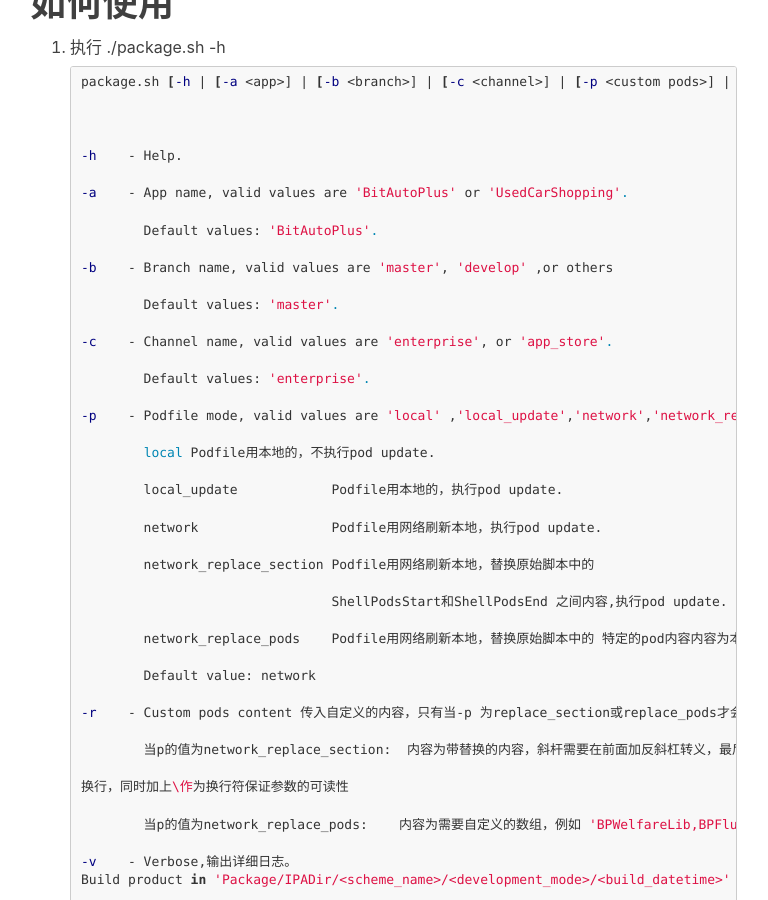
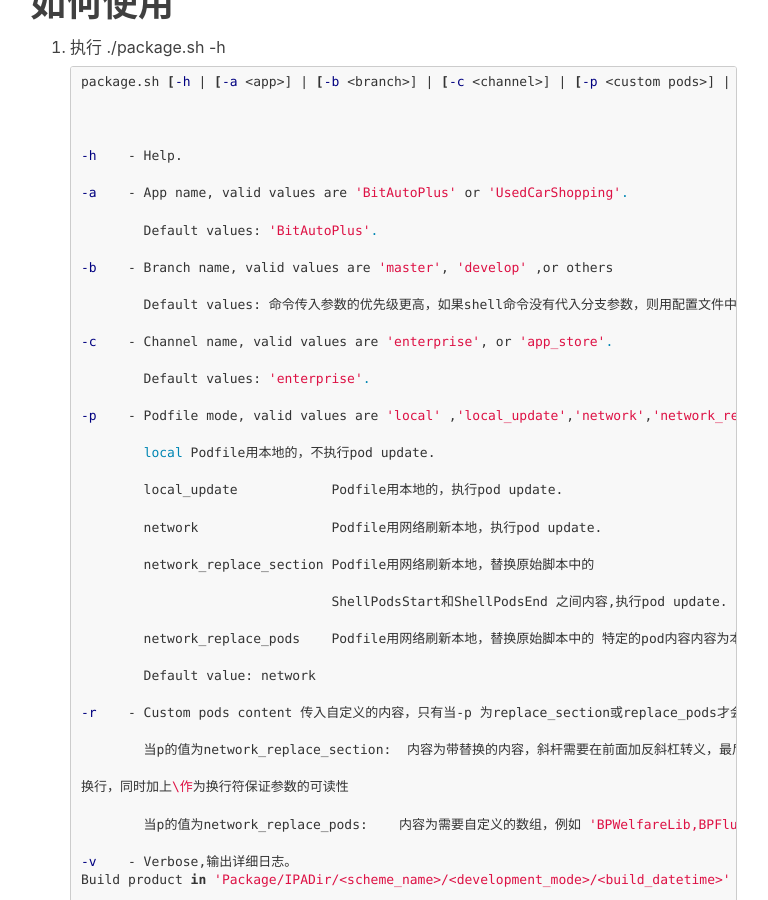
Before and after one commit to toolazytoname/toolazytoname.github.io, a Jekyll site: the page built from _posts/2019-08-01-package-shell-update.markdown, in a window 1280 px wide and 900 px high, scrolled down 711 px. Shown: the whole window, without its empty margins (235-1003 px from the left). Built offline with Jekyll 4.4.1, drawn with Linux system fonts in a browser that asks for light colours; nearby versions of some CDN libraries; comment, search, counter and statistics services are not loaded; some of the changed text lies outside the part shown.

Commit message:
update post

```diff
--- a/_posts/2019-08-01-package-shell-update.markdown
+++ b/_posts/2019-08-01-package-shell-update.markdown
@@ -41,7 +41,7 @@ tags:
 
    -b    - Branch name, valid values are 'master', 'develop' ,or others
 
-           Default values: 'master'.
+           Default values: 命令传入参数的优先级更高，如果shell命令没有代入分支参数，则用配置文件中的默认值.
 
    -c    - Channel name, valid values are 'enterprise', or 'app_store'.
 
@@ -179,6 +179,6 @@ tags:
 
 # 参考
 
-1.  [ Shell\[\[\]]详解：检测某个条件是否成立](http://c.biancheng.net/view/2751.html )
+1.   [ Shell\[\[\]]详解：检测某个条件是否成立](http://c.biancheng.net/view/2751.html )
 2. [shell如何模块化和复用——shell深入学习](https://arganzheng.iteye.com/blog/1174470)
 3. [Shell脚本的模块化和脚本复用](https://blog.51cto.com/atong/1912179)
```
Also changed, not shown: other parts of _posts/2019-08-01-package-shell-update.markdown (+1 -1 lines).
